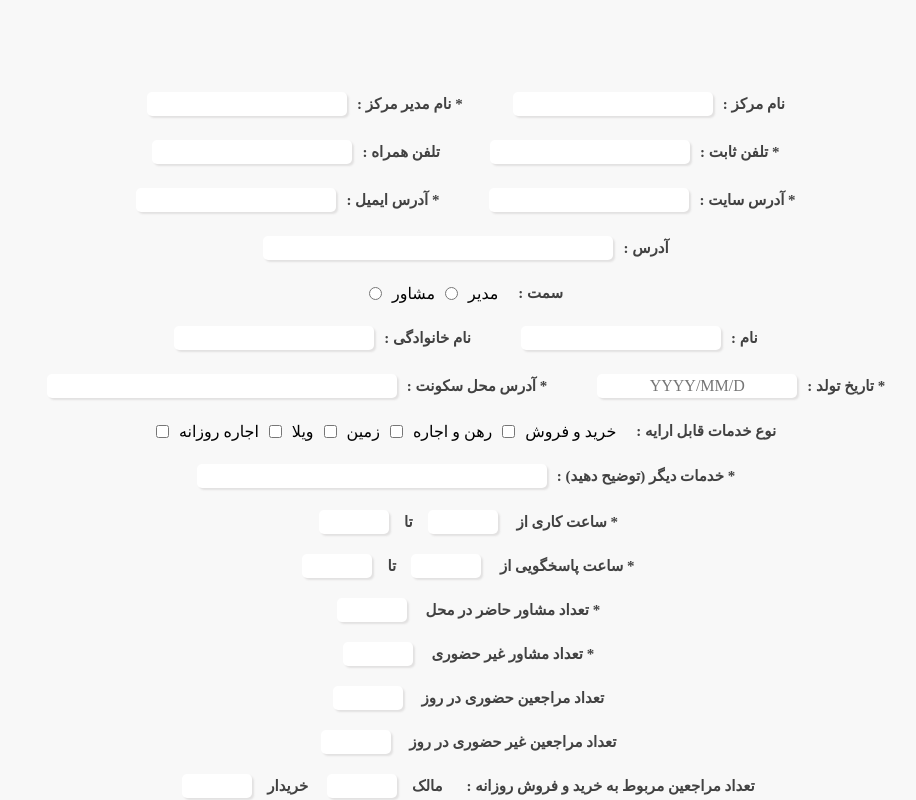
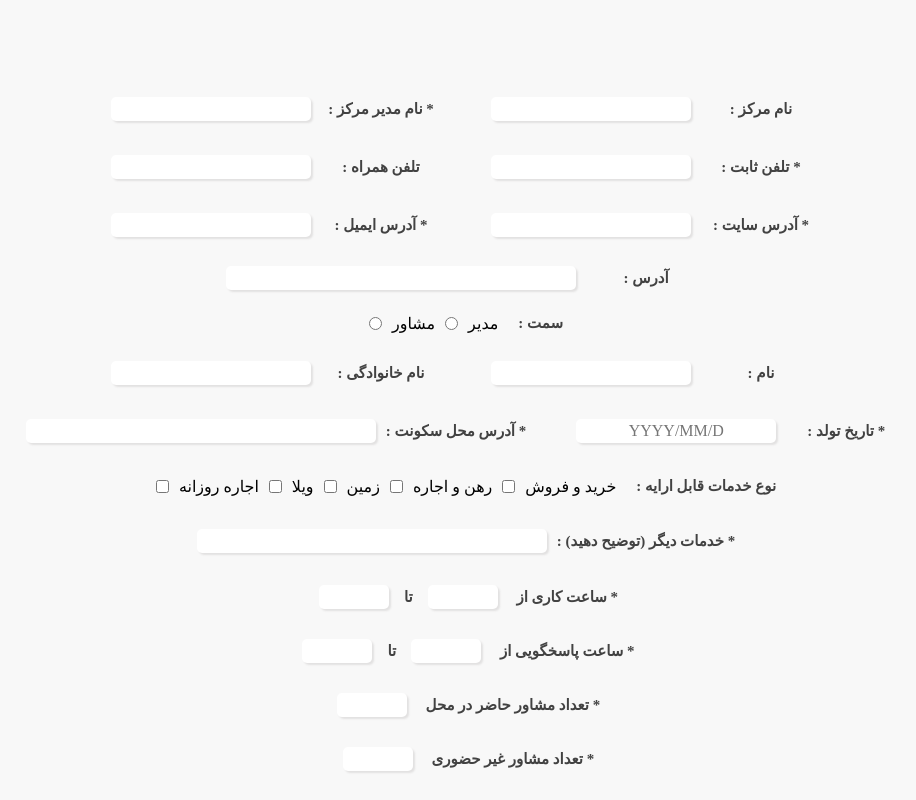
Before and after one commit to SaharMirkamrani/questionnaire, a React (Create React App) app: page / in a window 1280 px wide. Shown: the top 800 px of the page, without its empty margins (169-1085 px from the left). Built offline with nearby package versions, Linux system fonts and the light colour scheme.

Commit message:
Fix styles

```diff
--- a/src/components/FormGroup.jsx
+++ b/src/components/FormGroup.jsx
@@ -68,13 +68,23 @@ const Form = () => {
     });
   };
 
-	const handleCheckboxChange = (e)=> {
+  const handleCheckboxChange = (e) => {
     const { name } = e.target;
+		if(e.target.checked) {
+			console.log("check")
 			setValues({
 				...values,
-      services: [].concat(name),
+				services: [...values.services, name],
 			});
+		} else {
+			console.log("uncheck");
+			setValues({
+				...values,
+				services: [...values.services, ]
+			})
 		}
+
+  };
 
   console.log(values);
 
@@ -83,7 +93,7 @@ const Form = () => {
       <div className={styles.main}>
         <div className={styles.row}>
           <div className={styles.singleInput}>
-            <label className={styles.label}>نام مرکز : </label>
+            <label className={styles.label}> <div className={styles.alignLabels}> نام مرکز : </div></label>
             <input
               type="text"
               className={styles.input}
@@ -95,7 +105,7 @@ const Form = () => {
           </div>
 
           <div className={styles.singleInput}>
-            <label className={styles.label}> * نام مدیر مرکز : </label>
+            <label className={styles.label}> <div className={styles.alignLabels}> * نام مدیر مرکز :</div> </label>
             <input
               type="text"
               className={styles.input}
@@ -109,7 +119,7 @@ const Form = () => {
 
         <div className={styles.row}>
           <div className={styles.singleInput}>
-            <label className={styles.label}> * تلفن ثابت : </label>
+            <label className={styles.label}> <div className={styles.alignLabels}> * تلفن ثابت : </div></label>
             <input
               type="number"
               className={styles.input}
@@ -121,7 +131,7 @@ const Form = () => {
           </div>
 
           <div className={styles.singleInput}>
-            <label className={styles.label}>تلفن همراه : </label>
+            <label className={styles.label}> <div className={styles.alignLabels}>تلفن همراه :</div> </label>
             <input
               type="number"
               className={styles.input}
@@ -135,7 +145,7 @@ const Form = () => {
 
         <div className={styles.row}>
           <div className={styles.singleInput}>
-            <label className={styles.label}> * آدرس سایت : </label>
+            <label className={styles.label}> <div className={styles.alignLabels}> * آدرس سایت : </div></label>
             <input
               type="text"
               className={styles.input}
@@ -147,7 +157,7 @@ const Form = () => {
           </div>
 
           <div className={styles.singleInput}>
-            <label className={styles.label}> * آدرس ایمیل : </label>
+            <label className={styles.label}> <div className={styles.alignLabels}> * آدرس ایمیل :</div> </label>
             <input
               type="text"
               className={styles.input}
@@ -160,7 +170,7 @@ const Form = () => {
         </div>
 
         <div className={styles.singleInput}>
-          <label className={styles.label}> آدرس : </label>
+          <label className={styles.label}> <div className={styles.alignLabels}>  آدرس : </div></label>
           <input
             className={styles.longInput}
             variant="filled"
@@ -171,7 +181,7 @@ const Form = () => {
         </div>
 
         <div className={styles.singleInput}>
-          <label className={styles.label}> سمت : </label>
+          <label className={styles.label}>  سمت : </label>
           <label style={{ margin: '0px 10px' }} htmlFor="manager">
             مدیر
           </label>
@@ -197,7 +207,7 @@ const Form = () => {
 
         <div className={styles.row}>
           <div className={styles.singleInput}>
-            <label className={styles.label}>نام : </label>
+            <label className={styles.label}> <div className={styles.alignLabels}>نام :</div> </label>
             <input
               type="text"
               className={styles.input}
@@ -209,7 +219,7 @@ const Form = () => {
           </div>
 
           <div className={styles.singleInput}>
-            <label className={styles.label}>نام خانوادگی : </label>
+            <label className={styles.label}><div className={styles.alignLabels}>  نام خانوادگی :</div> </label>
             <input
               type="text"
               className={styles.input}
@@ -223,7 +233,7 @@ const Form = () => {
 
         <div className={styles.row}>
           <div className={styles.singleInput}>
-            <label className={styles.label}> * تاریخ تولد : </label>
+            <label className={styles.label}> <div className={styles.alignLabels}>* تاریخ تولد :</div>  </label>
             <input
               placeholder="YYYY/MM/D"
               className={styles.input}
@@ -234,7 +244,7 @@ const Form = () => {
             />
           </div>
           <div className={styles.singleInput}>
-            <label className={styles.label}> * آدرس محل سکونت : </label>
+            <label className={styles.label}>  * آدرس محل سکونت : </label>
             <input
               className={styles.longInput}
               variant="filled"
@@ -580,12 +590,12 @@ const Form = () => {
         </div>
 
         <div className={styles.row}>
-
+          <div>
             <label className={styles.label}>
               {' '}
               آیا تمایل دارید برای جذب مشتری بیشتر هزینه کنید ؟{' '}
             </label>
-						<div>
+
             <label style={{ margin: '0px 10px' }} htmlFor="yes">
               بلی{' '}
             </label>
@@ -692,12 +702,11 @@ const Form = () => {
           </div>
         </div>
         <div className={styles.row}>
-
+          <div>
             <label className={styles.label}>
               * از عملکرد نرم افزار مورد استفاده راضی هستید ؟
             </label>
 
-						<div>
             <label style={{ margin: '0px 10px' }} htmlFor="yes">
               بلی{' '}
             </label>
@@ -718,8 +727,6 @@ const Form = () => {
               value="خیر"
               onChange={handleInputChange}
             />
-
-
           </div>
         </div>
 
@@ -741,11 +748,12 @@ const Form = () => {
 
         <div className={styles.row}>
           {' '}
+          <div>
             <label className={styles.label}>
-            در صورت نداشتن نرم افزار حسابداری و مالی از قبل تمایل به استفاده از
-            یک نرم افزار مناسب و تخصصی برای شغلتان دارید ؟
+              در صورت نداشتن نرم افزار حسابداری و مالی از قبل تمایل به استفاده
+              از یک نرم افزار مناسب و تخصصی برای شغلتان دارید ؟
             </label>
-          <div>
+
             <label style={{ margin: '0px 10px' }} htmlFor="yes">
               بلی{' '}
             </label>
@@ -817,10 +825,11 @@ const Form = () => {
         </div>
 
         <div className={styles.row}>
+          <div>
             <label className={styles.label}>
               آیا با همکاران خود در منطقه و خارج از منطقه همکاری دارید؟
             </label>
-          <div>
+
             <label style={{ margin: '0px 10px' }} htmlFor="yes">
               بلی{' '}
             </label>
@@ -845,11 +854,12 @@ const Form = () => {
         </div>
 
         <div className={styles.row}>
+          <div>
             <label className={styles.label}>
               تمایل به همکاری و به اشتراک گذاری دو طرفه با رعایت شرایط مطمِن با
               همکاران را دارید ؟
             </label>
-          <div>
+
             <label style={{ margin: '0px 10px' }} htmlFor="yes">
               بلی{' '}
             </label>
@@ -902,12 +912,12 @@ const Form = () => {
         </div>
 
         <div className={styles.row}>
+          <div>
             <label className={styles.label}>
-            آیا با فایل کردن و بایگانی سیستمی و دسترسی به تمام فایل ها در هر کجا
-            و هر زمان به صورت آنلاین و آفلاین موافق هستید ؟
+              آیا با فایل کردن و بایگانی سیستمی و دسترسی به تمام فایل ها در هر
+              کجا و هر زمان به صورت آنلاین و آفلاین موافق هستید ؟
             </label>
 
-          <div>
             <label style={{ margin: '0px 10px' }} htmlFor="yes">
               بلی{' '}
             </label>
@@ -951,10 +961,11 @@ const Form = () => {
         </div>
 
         <div className={styles.row}>
+          <div>
             <label className={styles.label}>
               با توجه به تمام توضیحات تمایل به همکاری با پیلوت را دارید ؟
             </label>
-          <div>
+
             <label style={{ margin: '0px 10px' }} htmlFor="yes">
               بلی{' '}
             </label>
--- a/src/styles/Main.module.css
+++ b/src/styles/Main.module.css
@@ -22,6 +22,11 @@
   font-weight: 600;
   margin-left: 10px;
   margin: 10px;
+}
+
+.alignLabels {
+  width: 120px;
+  text-align: center;
 }
 
 .input {
@@ -78,6 +83,9 @@
   display: flex;
   flex-direction: row;
   justify-content: space-between;
+  margin: 5px;
+  align-items: center;
+  text-align: center;
 }
 
 .column {
```
Lines whose indentation alone changed are shown as unchanged.
